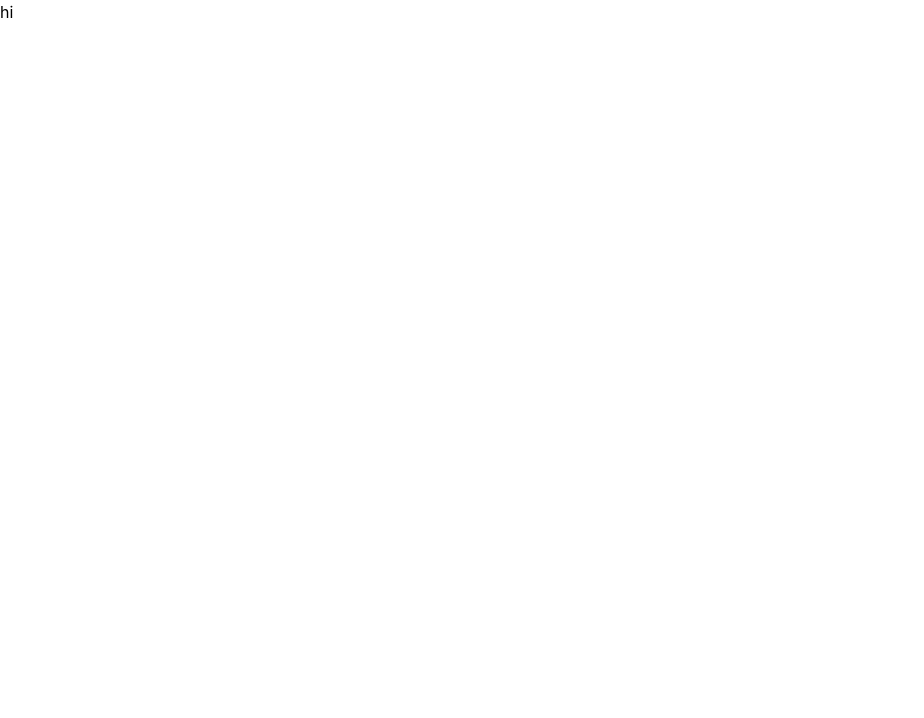
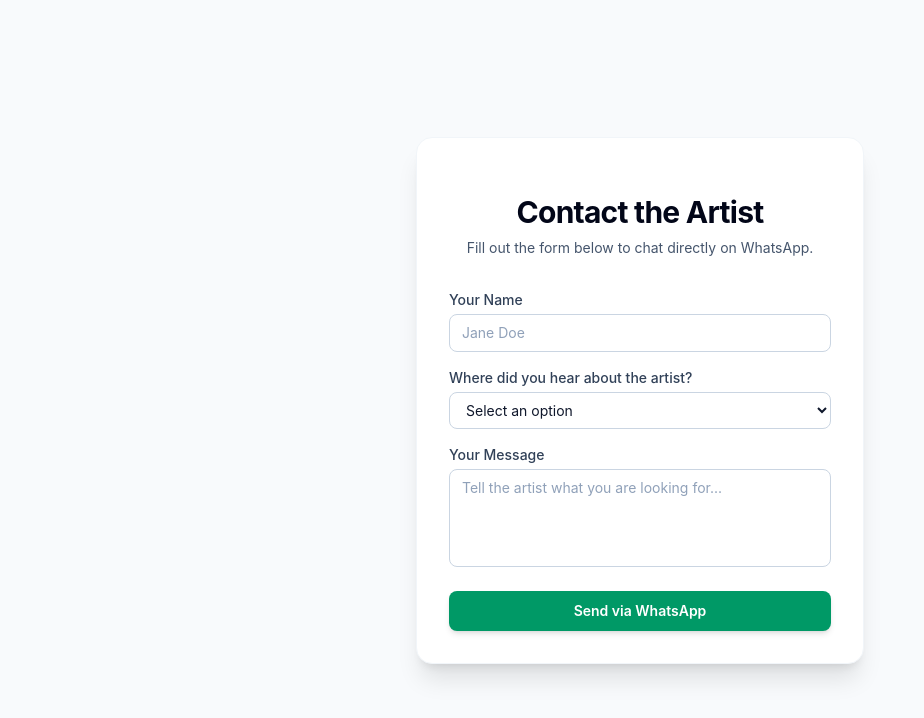
Before and after one commit to neducod/joanna, a React (Vite) app: page /shop in a window 1280 px wide. Shown: the top 718 px of the page, without its empty margins (0-924 px from the left). Built offline with nearby package versions, Linux system fonts and the light colour scheme.

Commit message:
last commit of the day plus shop page design and draft has been implemented

```diff
--- a/src/components/Shop.jsx
+++ b/src/components/Shop.jsx
@@ -1,14 +1,120 @@
-import React from 'react';
-// import './App.css'
+import React, { useState } from 'react';
 
+export default function ContactForm() {
+  const [formData, setFormData] = useState({
+    name: '',
+    source: '',
+    message: '',
+  });
 
+  // Replace this with your actual phone number in international format (no spaces, dashes, or + symbol)
+  // Example: 2348012345678 or 14155552671
+  const WHATSAPP_NUMBER = '1234567890';
 
-function Home() {
-    return (
-        <>
-        <h1>hi</h1>
-        </>
-    )
+  const handleChange = (e) => {
+    const { name, value } = e.target;
+    setFormData((prev) => ({ ...prev, [name]: value }));
+  };
+
+  const handleSubmit = (e) => {
+    e.preventDefault();
+
+    // Constructing the structured message
+    const textMessage = `Hello! My name is ${formData.name}.\n\nI heard about your art through: ${formData.source}.\n\nMessage:\n${formData.message}`;
+
+    // URL encode the message to make it safe for a web link
+    const encodedMessage = encodeURIComponent(textMessage);
+
+    // Generate the WhatsApp click-to-chat URL
+    const whatsappUrl = `https://wa.me/${WHATSAPP_NUMBER}?text=${encodedMessage}`;
+
+    // Redirect the user to WhatsApp
+    window.open(whatsappUrl, '_blank');
+  };
+
+  return (
+    <div className="flex min-h-screen items-center justify-center bg-slate-50 px-4 py-12 sm:px-6 lg:px-8">
+      <div className="w-full max-w-md space-y-8 rounded-2xl bg-white p-8 shadow-xl border border-slate-100">
+        <div>
+          <h2 className="mt-6 text-center text-3xl font-bold tracking-tight text-slate-950">
+            Contact the Artist
+          </h2>
+          <p className="mt-2 text-center text-sm text-slate-600">
+            Fill out the form below to chat directly on WhatsApp.
+          </p>
+        </div>
+
+        <form className="mt-8 space-y-6" onSubmit={handleSubmit}>
+          <div className="space-y-4 rounded-md">
+            {/* Name Input */}
+            <div>
+              <label htmlFor="name" className="block text-sm font-medium text-slate-700 mb-1">
+                Your Name
+              </label>
+              <input
+                id="name"
+                name="name"
+                type="text"
+                required
+                value={formData.name}
+                onChange={handleChange}
+                placeholder="Jane Doe"
+                className="relative block w-full rounded-lg border border-slate-300 px-3 py-2 text-slate-900 placeholder-slate-400 focus:z-10 focus:border-indigo-500 focus:outline-none focus:ring-indigo-500 sm:text-sm"
+              />
+            </div>
+
+            {/* Source Select Input */}
+            <div>
+              <label htmlFor="source" className="block text-sm font-medium text-slate-700 mb-1">
+                Where did you hear about the artist?
+              </label>
+              <select
+                id="source"
+                name="source"
+                required
+                value={formData.source}
+                onChange={handleChange}
+                className="relative block w-full rounded-lg border border-slate-300 px-3 py-2 text-slate-900 focus:z-10 focus:border-indigo-500 focus:outline-none focus:ring-indigo-500 sm:text-sm bg-white"
+              >
+                <option value="" disabled>Select an option</option>
+                <option value="Instagram">Instagram</option>
+                <option value="TikTok">TikTok</option>
+                <option value="Pinterest">Pinterest</option>
+                <option value="Word of Mouth">Word of Mouth / Friend</option>
+                <option value="Art Exhibition">Art Exhibition</option>
+                <option value="Other">Other</option>
+              </select>
+            </div>
+
+            {/* Message Input */}
+            <div>
+              <label htmlFor="message" className="block text-sm font-medium text-slate-700 mb-1">
+                Your Message
+              </label>
+              <textarea
+                id="message"
+                name="message"
+                rows="4"
+                required
+                value={formData.message}
+                onChange={handleChange}
+                placeholder="Tell the artist what you are looking for..."
+                className="relative block w-full rounded-lg border border-slate-300 px-3 py-2 text-slate-900 placeholder-slate-400 focus:z-10 focus:border-indigo-500 focus:outline-none focus:ring-indigo-500 sm:text-sm resize-none"
+              />
+            </div>
+          </div>
+
+          {/* Submit Button */}
+          <div>
+            <button
+              type="submit"
+              className="group relative flex w-full justify-center rounded-lg bg-emerald-600 px-4 py-2.5 text-sm font-semibold text-white hover:bg-emerald-500 focus-visible:outline focus-visible:outline-2 focus-visible:outline-offset-2 focus-visible:outline-emerald-600 transition-colors shadow-md"
+            >
+              Send via WhatsApp
+            </button>
+          </div>
+        </form>
+      </div>
+    </div>
+  );
 }
-
-export default Home;
```
